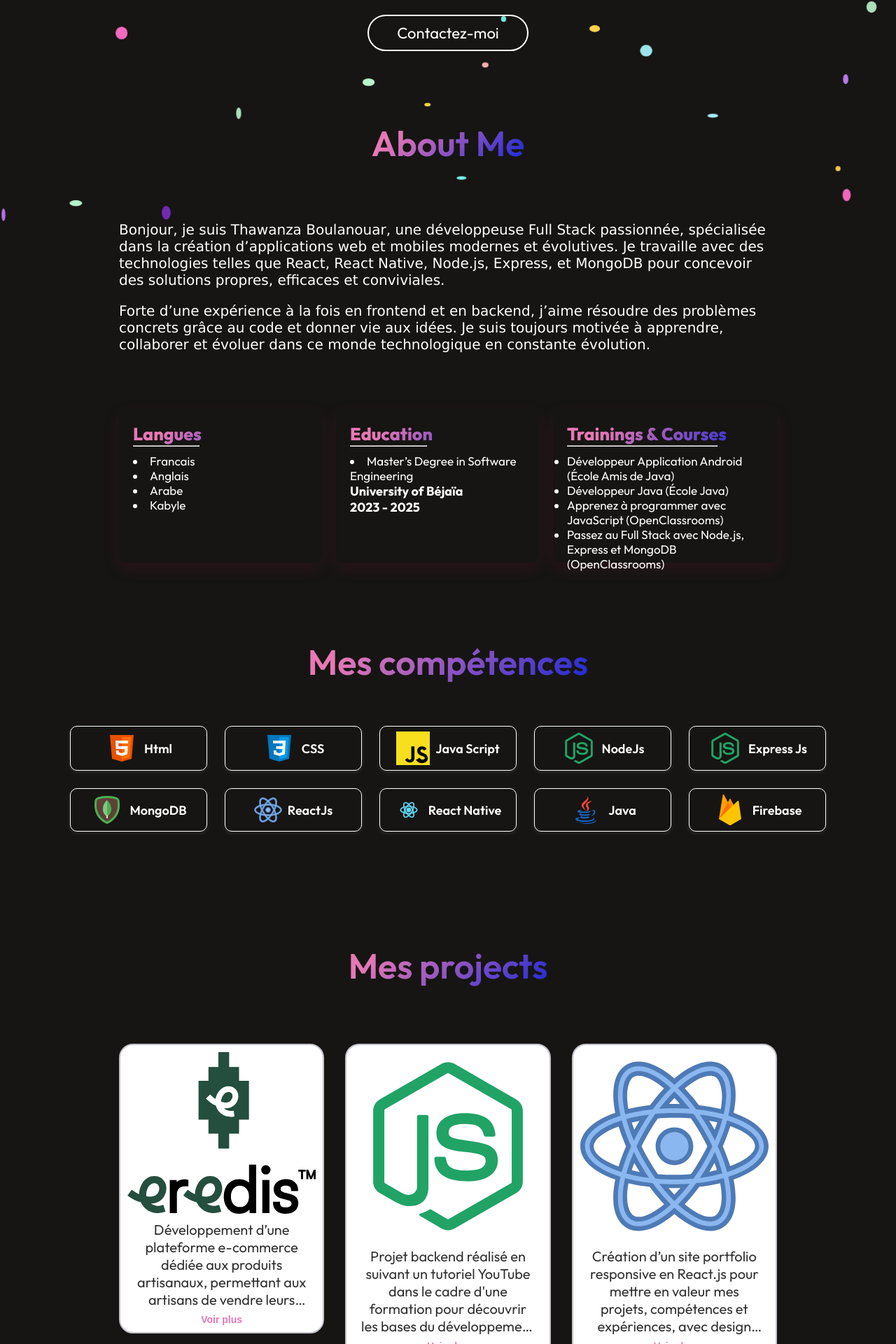
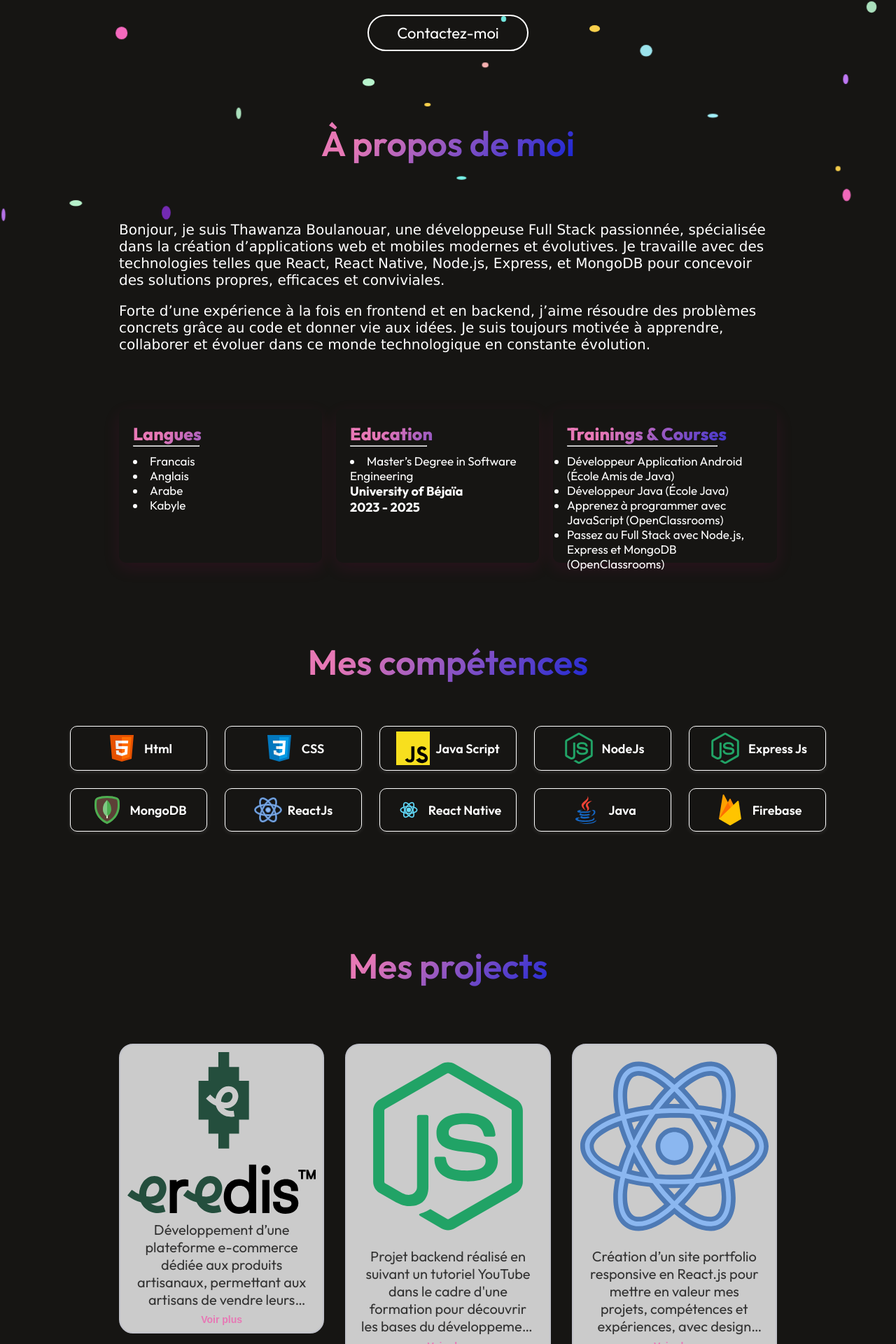
Before and after one commit to Thawanza/Mon-Portfolio, a React (Vite) app: page / in a window 1280 px wide. Shown: the part 484-2404 px from the top of the page at 70% size. Built offline with nearby package versions, Linux system fonts and the light colour scheme.

Commit message:
update about

```diff
--- a/src/Components/About/About.jsx
+++ b/src/Components/About/About.jsx
@@ -6,7 +6,7 @@ function About() {
     return (
         <div id='à propos de moi' className='about'>
             <div className="about-title">
-                <h1>About Me</h1>
+                <h1>À propos de moi</h1>
 
             </div>
             <div className="about-sections">
--- a/src/Components/Projects/Project.css
+++ b/src/Components/Projects/Project.css
@@ -42,7 +42,7 @@
   border: 2px solid #c1c2c9;
   border-radius: 20px;
   overflow: hidden;
-  background-color: #fff;
+  background-color: #ffffffc7;
   transition: transform 0.3s ease, box-shadow 0.3s ease;
   padding: 10px;
   display: flex;
```
